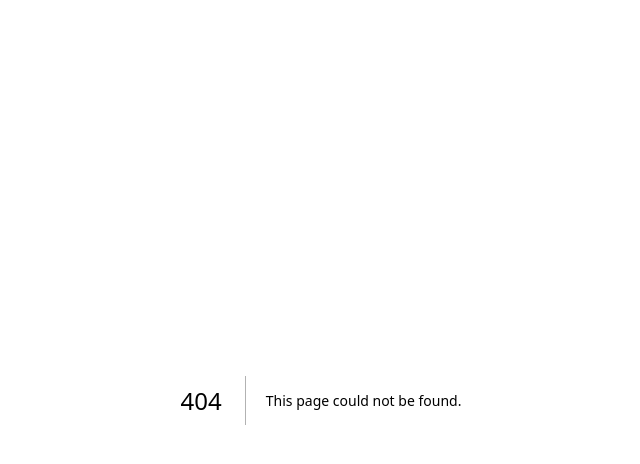
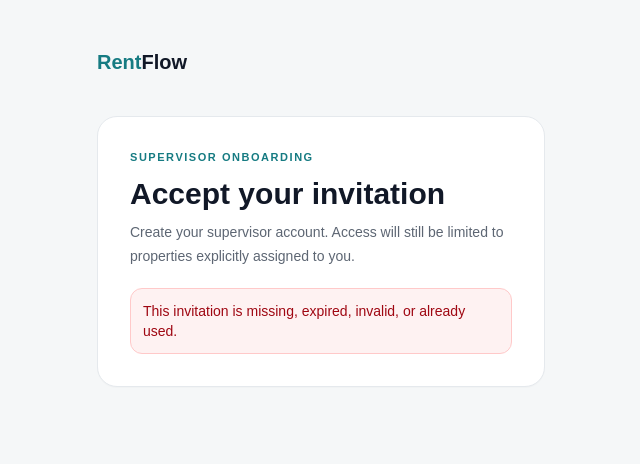
Before and after one commit to PHENOMVALENCE/rentflow-next, a Next.js app: page /supervisors/accept in a window 1280 px wide. Before the commit this address had no page. Shown: the top 464 px of the page, without its empty margins (319-959 px from the left). Built offline with nearby package versions, Linux system fonts and the light colour scheme.

Commit message:
feat(ui): add supervisor invite acceptance screen

```diff
--- /dev/null
+++ b/src/app/supervisors/accept/page.tsx
@@ -0,0 +1,37 @@
+import Link from "next/link";
+import { acceptSupervisorInvite } from "@/server/auth/supervisor-invite";
+
+export default async function AcceptSupervisorPage({
+  searchParams,
+}: {
+  searchParams: Promise<{ token?: string; error?: string }>;
+}) {
+  const query = await searchParams;
+  const token = query.token?.trim() ?? "";
+
+  return (
+    <main className="min-h-screen bg-[var(--background)] px-5 py-12">
+      <div className="mx-auto max-w-md">
+        <Link href="/" className="text-xl font-semibold"><span className="text-[var(--brand)]">Rent</span>Flow</Link>
+        <div className="rf-card mt-10 p-6 sm:p-8">
+          <p className="rf-eyebrow">Supervisor onboarding</p>
+          <h1 className="text-3xl font-semibold">Accept your invitation</h1>
+          <p className="mt-2 text-sm leading-6 text-[var(--muted-strong)]">Create your supervisor account. Access will still be limited to properties explicitly assigned to you.</p>
+
+          {(query.error === "invalid" || !token) && (
+            <div className="mt-5 rounded-xl border border-red-200 bg-red-50 p-3 text-sm text-red-800">This invitation is missing, expired, invalid, or already used.</div>
+          )}
+
+          {token && query.error !== "invalid" && (
+            <form action={acceptSupervisorInvite} className="mt-6 space-y-5">
+              <input type="hidden" name="token" value={token} />
+              <label className="block text-sm font-medium">Full name<input required name="name" className="mt-2 w-full rounded-xl border border-[var(--border)] bg-white px-4 py-3" /></label>
+              <label className="block text-sm font-medium">Password<input required name="password" type="password" minLength={12} className="mt-2 w-full rounded-xl border border-[var(--border)] bg-white px-4 py-3" /><span className="mt-1 block text-xs text-[var(--muted)]">At least 12 characters.</span></label>
+              <button type="submit" className="rf-button rf-button-dark w-full">Create supervisor account</button>
+            </form>
+          )}
+        </div>
+      </div>
+    </main>
+  );
+}
```
